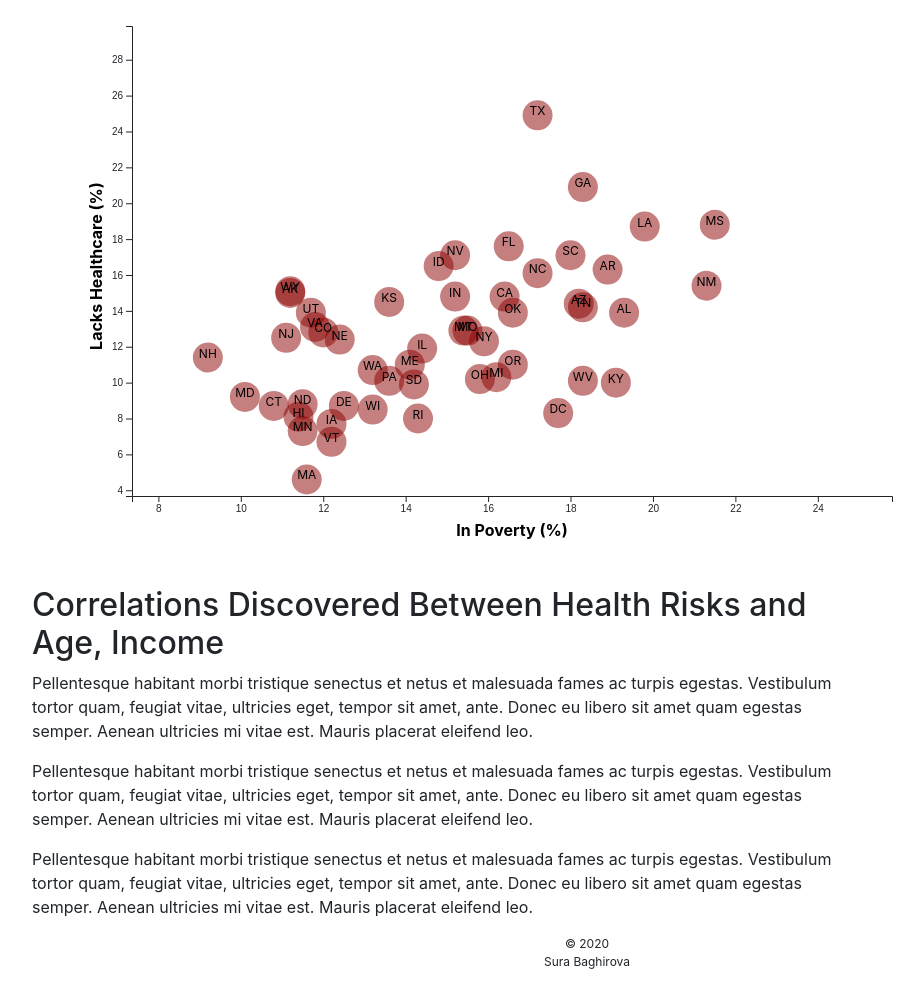
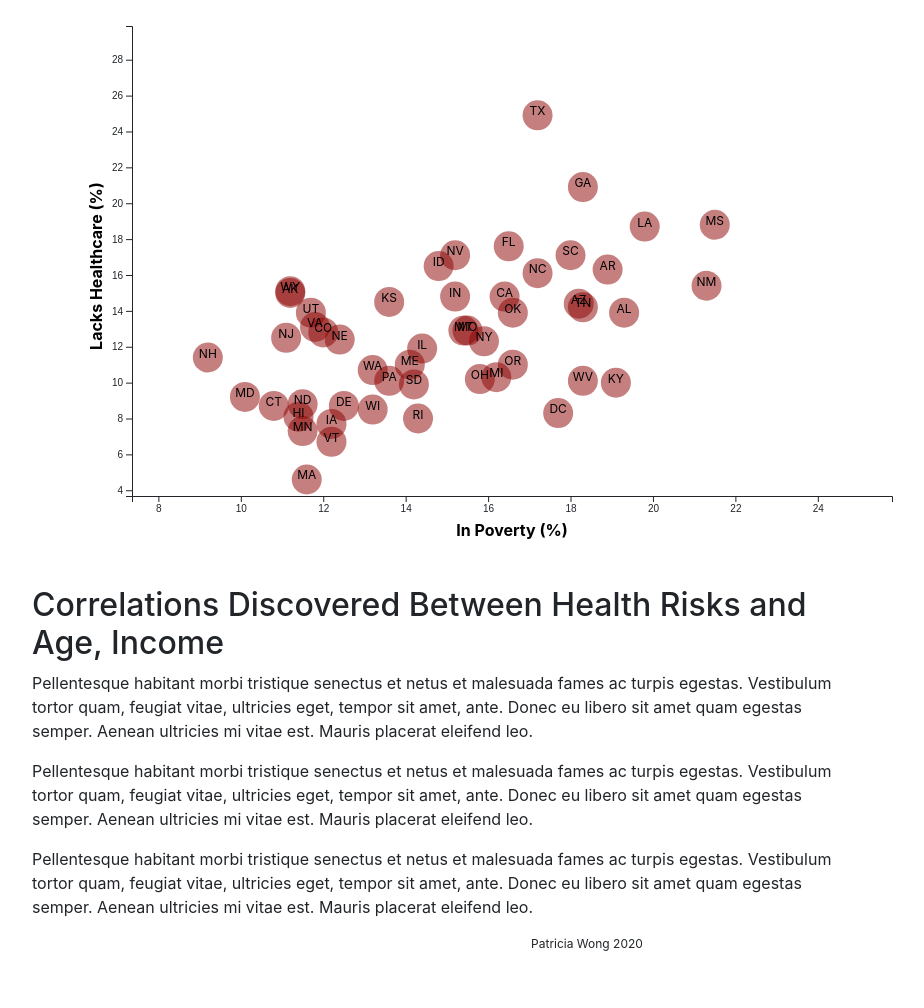
Before and after one commit to patriciaiwong/D3-challenge, a plain HTML site: page index.html in a window 1280 px wide. Shown: the part 70-1078 px from the top of the page, without its empty margins (53-977 px from the left). Drawn offline with nearby package versions, Linux system fonts and the light colour scheme.

Commit message:
Update index.html

```diff
--- a/index.html
+++ b/index.html
@@ -45,7 +45,7 @@
 
     	<footer class="footer">
 		<span class="bottom">
-			<p style="font-size: 12px; text-align: center;">© 2020<br> Sura Baghirova<p>
+			<p style="font-size: 12px; text-align: center;">Patricia Wong 2020<p>
 		</span>
 	</footer>
 
```
